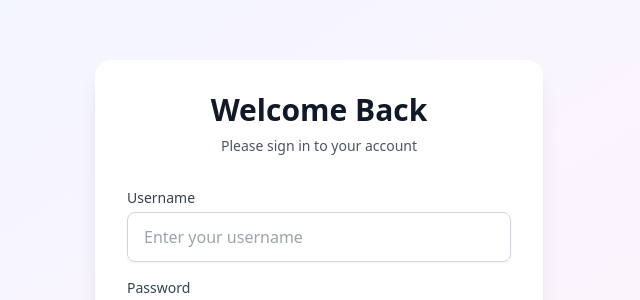
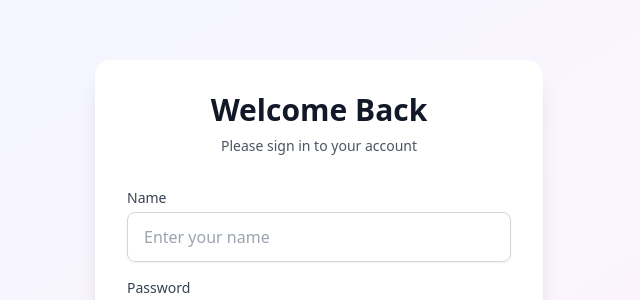
Before and after one commit to hmhngx/task-manager-app, a React (Create React App) app in the folder task-manager-frontend/: page /login in a window 1280 px wide. Shown: the part 122-422 px from the top of the page, without its empty margins (321-961 px from the left). Built offline with nearby package versions, Linux system fonts and the light colour scheme; no server answers.

Commit message:
refactor(auth): Update login and registration pages

```diff
--- a/task-manager-frontend/src/pages/auth/Login.tsx
+++ b/task-manager-frontend/src/pages/auth/Login.tsx
@@ -4,9 +4,9 @@ import { useAuth } from '../../contexts/AuthContext';
 import Button from '../../components/ui/Button';
 
 const Login: React.FC = () => {
-  const [username, setUsername] = useState('');
+  const [name, setName] = useState('');
   const [password, setPassword] = useState('');
-  const [error, setError] = useState('');
+  const [error, setError] = useState<string | null>(null);
   const [isLoading, setIsLoading] = useState(false);
   const navigate = useNavigate();
   const { login } = useAuth();
@@ -16,10 +16,10 @@ const Login: React.FC = () => {
     setError('');
     setIsLoading(true);
     try {
-      await login(username, password);
+      await login(name, password);
       navigate('/dashboard', { replace: true });
     } catch (err) {
-      setError('Invalid username or password');
+      setError('Invalid name or password');
     } finally {
       setIsLoading(false);
     }
@@ -64,19 +64,19 @@ const Login: React.FC = () => {
           <div className="space-y-4">
             <div>
               <label
-                htmlFor="username"
+                htmlFor="name"
                 className="block text-sm font-medium text-gray-700"
               >
-                Username
+                Name
               </label>
               <div className="mt-1 relative rounded-md shadow-sm">
                 <input
-                  id="username"
+                  id="name"
                   type="text"
-                  value={username}
-                  onChange={(e) => setUsername(e.target.value)}
+                  value={name}
+                  onChange={(e) => setName(e.target.value)}
                   className="appearance-none relative block w-full px-4 py-3 border border-gray-300 rounded-lg placeholder-gray-400 focus:outline-none focus:ring-2 focus:ring-purple-500 focus:border-transparent transition-all"
-                  placeholder="Enter your username"
+                  placeholder="Enter your name"
                   required
                 />
               </div>
--- a/task-manager-frontend/src/pages/auth/Register.tsx
+++ b/task-manager-frontend/src/pages/auth/Register.tsx
@@ -4,7 +4,7 @@ import { useAuth } from '../../contexts/AuthContext';
 import Button from '../../components/ui/Button';
 
 const Register: React.FC = () => {
-  const [username, setUsername] = useState('');
+  const [name, setName] = useState('');
   const [password, setPassword] = useState('');
   const [confirmPassword, setConfirmPassword] = useState('');
   const [error, setError] = useState('');
@@ -28,7 +28,7 @@ const Register: React.FC = () => {
 
     setIsLoading(true);
     try {
-      await register(username, password);
+      await register(name, password);
       navigate('/dashboard');
     } catch (err) {
       setError(err instanceof Error ? err.message : 'Registration failed');
@@ -76,19 +76,19 @@ const Register: React.FC = () => {
           <div className="space-y-4">
             <div>
               <label
-                htmlFor="username"
+                htmlFor="name"
                 className="block text-sm font-medium text-gray-700"
               >
-                Username
+                Name
               </label>
               <div className="mt-1 relative rounded-md shadow-sm">
                 <input
-                  id="username"
+                  id="name"
                   type="text"
-                  value={username}
-                  onChange={(e) => setUsername(e.target.value)}
+                  value={name}
+                  onChange={(e) => setName(e.target.value)}
                   className="appearance-none relative block w-full px-4 py-3 border border-gray-300 rounded-lg placeholder-gray-400 focus:outline-none focus:ring-2 focus:ring-purple-500 focus:border-transparent transition-all"
-                  placeholder="Choose a username"
+                  placeholder="Choose a name"
                   required
                 />
               </div>
```
